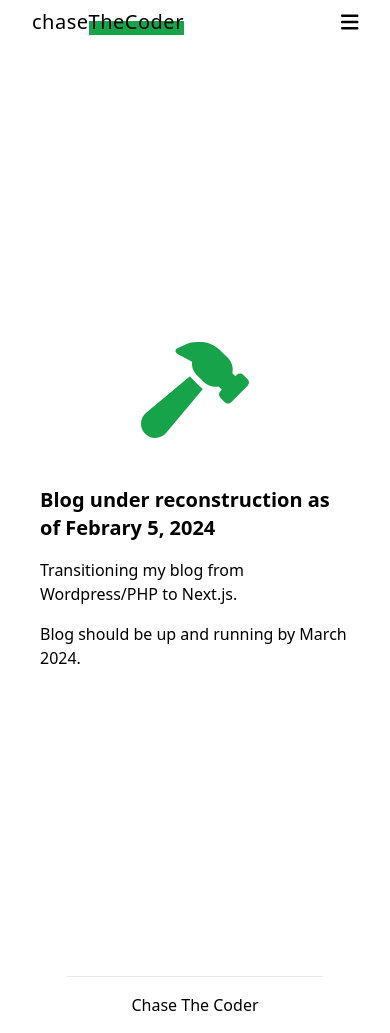
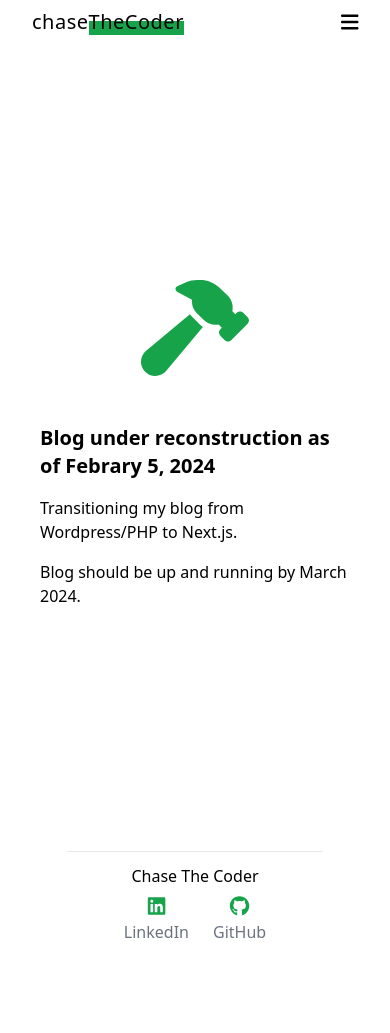
Before and after one commit to ChaseTheCoder/chase-the-coder, a Next.js app: page /blog in a window 390 px wide. After the commit the page ends 944 px from the top, so only its background shows below. Built offline with nearby package versions, Linux system fonts and the light colour scheme.

Commit message:
update web accessibility & fix mobile nav bar links

```diff
--- a/app/blog/page.tsx
+++ b/app/blog/page.tsx
@@ -3,8 +3,8 @@ import { faHammer } from "@fortawesome/free-solid-svg-icons";
 
 export default function Blog() {
   return (
-    <div className="flex flex-col justify-center items-center h-screen gap-4 m-10">
-      <FontAwesomeIcon icon={faHammer} size='6x' className='text-green-600 mb-8' />
+    <div className="flex flex-col justify-center items-center h-[calc(100vh-125px)] gap-4 m-10">
+      <FontAwesomeIcon icon={faHammer} size='6x' className='text-green-600 mb-8' aria-hidden='true' />
       <h1 className='text-xl md:text-2xl font-bold'>Blog under reconstruction as of Febrary 5, 2024</h1>
       <p>Transitioning my blog from Wordpress/PHP to Next.js.</p>
       <p>Blog should be up and running by March 2024.</p>
--- a/app/layout.tsx
+++ b/app/layout.tsx
@@ -1,9 +1,8 @@
 import type { Metadata } from "next";
 import { Inter } from "next/font/google";
-import { FontAwesomeIcon } from '@fortawesome/react-fontawesome';
-import { faLinkedin, faGithub } from "@fortawesome/free-brands-svg-icons";
 import Nav from "../components/Nav";
 import "./globals.css";
+import Footer from "@/components/footer";
 
 const inter = Inter({ subsets: ["latin"] });
 
@@ -24,17 +23,7 @@ export default function RootLayout({
         <main className='max-w-6xl mx-auto'>
           {children}
         </main>
-        <footer className='flex justify-between max-w-6xl mx-6 md:mx-10 lg:mx-auto'>
-          {/* <p>Chase The Coder</p>
-          <div className='flex gap-8'>
-            <FontAwesomeIcon icon={faLinkedin} size='2xl' className='text-green-600'/>
-            <FontAwesomeIcon icon={faGithub} size='2xl' className='text-green-600' />
-          </div> */}
-          <div className="flex flex-col items-center justify-center w-full">
-            <hr className="w-64 h-px my-2 bg-gray-200 border-0" />
-            <span className="mt-2 mb-4">Chase The Coder</span>
-        </div>
-        </footer>
+        <Footer />
       </body>
     </html>
   );
--- a/components/Nav.tsx
+++ b/components/Nav.tsx
@@ -23,13 +23,18 @@ export default function Nav() {
   }
 
   return (
-    <nav className="flex items-center justify-between flex-wrap py-2 px-8 sticky top-0 bg-white">
+    <nav className="flex items-center justify-between flex-wrap py-2 px-8 sticky top-0 bg-white z-10">
       <div className="mr-6">
         <Link className="text-xl text-black tracking-wide" href="/">
           chase<span className={styles.navLeftTitle}>TheCoder</span>
         </Link>
       </div>
-      <button onClick={handleClick} className='md:hidden'>
+      <button
+        onClick={handleClick}
+        className='md:hidden'
+        role='navigation'
+        aria-label='Main navigation menu'
+      >
         <FontAwesomeIcon icon={isOpen ? faXmark : faBars} size='lg' />
       </button>
       <div
@@ -39,7 +44,7 @@ export default function Nav() {
       >
         <div>
           <Link
-            className="text-gray-500 hover:text-black"
+            className="text-gray-500 hover:text-black z-0"
             href="/#projects"
             onClick={closeMobileNav}
           >
@@ -70,7 +75,7 @@ export default function Nav() {
             href="https://docs.google.com/document/d/1N-j-czmPYUi-sKHWNAb2uSJtC544tkLTqcIO_Dfsz1M/edit?usp=sharing"
             target='blank' onClick={closeMobileNav}
           >
-            Resume↗︎
+            Resume<span alt-text='Opens in new tab'>↗︎</span>
           </a>
         </div>
         <div>
@@ -80,7 +85,7 @@ export default function Nav() {
             target='blank'
             onClick={closeMobileNav}
           >
-            LinkedIn↗︎
+            LinkedIn<span alt-text='Opens in new tab'>↗︎</span>
           </a>
         </div>
         <div>
@@ -90,7 +95,7 @@ export default function Nav() {
             target='blank'
             onClick={closeMobileNav}
           >
-            GitHub↗︎
+            GitHub<span alt-text='Opens in new tab'>↗︎</span>
           </a>
         </div>
       </div>
--- /dev/null
+++ b/components/footer.tsx
@@ -0,0 +1,31 @@
+import { faGithub, faLinkedin } from "@fortawesome/free-brands-svg-icons";
+import { FontAwesomeIcon } from "@fortawesome/react-fontawesome";
+
+export default function Footer(){
+  return (
+    <footer className='flex justify-between max-w-6xl mx-6 md:mx-10 lg:mx-auto'>
+      <div className="flex flex-col items-center justify-center w-full">
+        <hr className="w-64 h-px my-2 bg-gray-200 border-0" />
+        <span className="mt-1 mb-2">Chase The Coder</span>
+        <div className='flex flex-row gap-6'>
+          <a
+            className="text-gray-500 hover:text-black flex flex-col gap-1"
+            href="https://www.linkedin.com/in/chasethecoder/"
+            target='blank'
+          >
+            <FontAwesomeIcon icon={faLinkedin} size='lg' className='text-green-600'/>
+            LinkedIn
+          </a>
+          <a
+            className="text-gray-500 hover:text-black flex flex-col gap-1"
+            href="https://github.com/ChaseTheCoder"
+            target='blank'
+          >
+            <FontAwesomeIcon icon={faGithub} size='lg' className='text-green-600'/>
+            GitHub
+          </a>
+        </div>
+      </div>
+    </footer>
+  )
+}
--- a/containers/landing/aboutMe.tsx
+++ b/containers/landing/aboutMe.tsx
@@ -26,7 +26,7 @@ export default function AboutMe({headingText, aboutMe, image}:Props){
             headingText={headingText}
             textAlign='text-center md:text-start'
           />
-          <p className='pt-8 text-justify'>{aboutMe}</p>
+          <p className='pt-8 text-start'>{aboutMe}</p>
         </div>
       </div>
     </SectionBox>
--- a/containers/landing/hero.tsx
+++ b/containers/landing/hero.tsx
@@ -13,18 +13,16 @@ export default function Hero({title1, title2, subtitle, heroImage}: Props) {
     <div className='h-[calc(100vh-45px)]'>
       <div className='grid grid-cols-1 grid-rows-2 lg:grid-rows-1 lg:grid-cols-2 gap-0 lg:gap-4 h-full'>
         <div className='grid-rows-1 lg:h-full'>
-          <div className='h-full relative'>
+          <div className='h-full relative z-0'>
             <div
               className='rounded-full bg-green-600 shadow-2xl w-48 h-48 md:w-64 md:h-64 -z-10 absolute top-1/2 left-2/3 -translate-y-1/2 -translate-x-2/3'
             />
             <div className='absolute top-1/2 -translate-y-1/2 -z-10'>
-              <h1 className='text-5xl md:text-6xl mb-4'>
+              <h1 className='text-5xl md:text-6xl'>
                 {title1}<br/>
-                {title2}
+                {title2}<br/>
+                <span role='subtitle' className='text-4xl lg:text-5xl mt-4'>{subtitle}</span>
               </h1>
-              <p role='subtitle' className='text-4xl lg:text-5xl'>
-                {subtitle}
-              </p>
             </div>
           </div>
         </div>
--- a/containers/landing/projects.tsx
+++ b/containers/landing/projects.tsx
@@ -22,19 +22,19 @@ export default function Projects({headingText, projectList}:Props){
           {projectList.map((project, index) =>
             <div key={project.id} className='grid grid-cols-5 gap-y-4 gap-x-8'>
               <div className='cols-1 col-span-5 md:col-span-2'>
-                <h3 className='font-bold mb-4'>{++index} / {project.title.toLocaleUpperCase()}</h3>
+                <h3 className='font-bold mb-4' id='project-title'>{++index} / {project.title.toLocaleUpperCase()}</h3>
                 <p className='my-3'>{project.techStack}</p>
-                <p className='text-justify my-3'>{`${project.description.substring(0, 300)} [...]`}</p>
+                <p className='my-3'>{`${project.description.substring(0, 300)} [...]`}</p>
                 <div className='grid grid-cols-3 my-3 underline'>
                   <Link href={'/blog'}>
-                    <p>Read More</p>
+                    <p id='read-more' aria-labelledby='read-more project-title'>Read More</p>
                   </Link>
                   <a target="_blank" href={project.linkGitHub} rel="noopener noreferrer">
-                    <p>GitHub Repo ↗︎</p>
+                    <p>GitHub Repo <span alt-text='Opens in new tab'>↗︎</span></p>
                   </a>
                   {project.linkLiveSite &&
                     <a target="_blank" href={project.linkLiveSite} rel="noopener noreferrer">
-                      <p>Live Site ↗︎</p>
+                      <p>Live Site <span alt-text='Opens in new tab'>↗︎</span></p>
                     </a>
                   }
                 </div>
@@ -42,7 +42,7 @@ export default function Projects({headingText, projectList}:Props){
               <div className='cols-1 col-span-5 md:col-span-3 flex order-first md:order-last'>
                 <Image
                   src={project.projectImage.url}
-                  alt='ariel view of keyboard of Macbook with empty white space'
+                  alt={project.projectImage.altText}
                   width={700}
                   height={450}
                   className='object-cover rounded-lg shadow-2xl'
--- a/containers/landing/techIUseOften.tsx
+++ b/containers/landing/techIUseOften.tsx
@@ -59,7 +59,7 @@ const techList = [
 export function TechIcon({techIcon, techText, key}: any): ReactElement {
   return (
     <div className='flex flex-col justify-center items-center gap-3' key={key}>
-      <FontAwesomeIcon icon={techIcon} size='4x' className='text-green-600'/>
+      <FontAwesomeIcon icon={techIcon} size='4x' className='text-green-600' aria-hidden='true' />
       <p className='text-small'>{techText}</p>
     </div>
   )
```
Also changed, not shown: service/client.tsx (+8 -4 lines).
